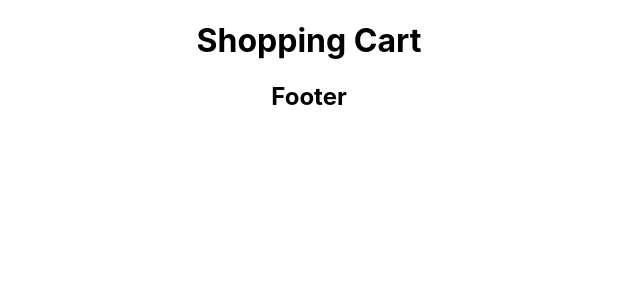
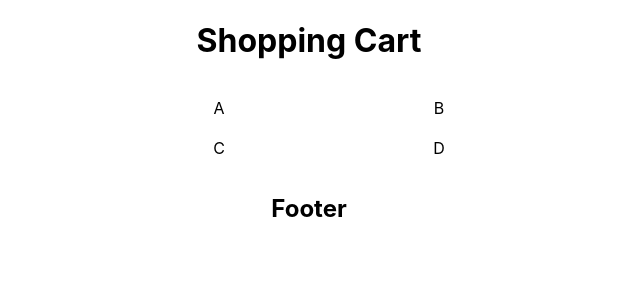
Before and after one commit to AlexKman/ReactCheckout, a React (Create React App) app in the folder react-checkout/: page / in a window 1280 px wide. Shown: the top 300 px of the page, without its empty margins (331-971 px from the left). Built offline with nearby package versions, Linux system fonts and the light colour scheme.

Commit message:
Added basic styling for on screen items

```diff
--- a/react-checkout/src/App.css
+++ b/react-checkout/src/App.css
@@ -1,5 +1,9 @@
 .App {
   text-align: center;
+  align-content: center;
+  align-items: center;
+  display: flex;
+  flex-direction: column;
 }
 
 .App-logo {
@@ -16,7 +20,6 @@
 .App-header {
   background-color: #282c34;
   min-height: 100vh;
-  display: flex;
   flex-direction: column;
   align-items: center;
   justify-content: center;
@@ -36,3 +39,11 @@
     transform: rotate(360deg);
   }
 }
+
+#items {
+  list-style-type: none;
+  display: grid;
+  grid-template-columns: 200px 200px;
+  grid-column-gap: 20px;
+  grid-row-gap: 20px;
+}
--- a/react-checkout/src/App.js
+++ b/react-checkout/src/App.js
@@ -12,15 +12,17 @@ function Footer(props) {
 
 function App() {
   const Items = [
-    { item: "A", UnitPrice: 50 },
-    { item: "B", UnitPrice: 30 },
-    { item: "C", UnitPrice: 20 },
-    { item: "D", UnitPrice: 15 }
+    { itemName: "A", UnitPrice: 50 },
+    { itemName: "B", UnitPrice: 30 },
+    { itemName: "C", UnitPrice: 20 },
+    { itemName: "D", UnitPrice: 15 }
   ];
+  const ItemsList = Items.map(item => <li>{item.itemName}</li>);
 
   return (
     <div className="App">
       <Header></Header>
+      <ul id="items">{ItemsList}</ul>
       <Footer></Footer>
     </div>
   );
```
